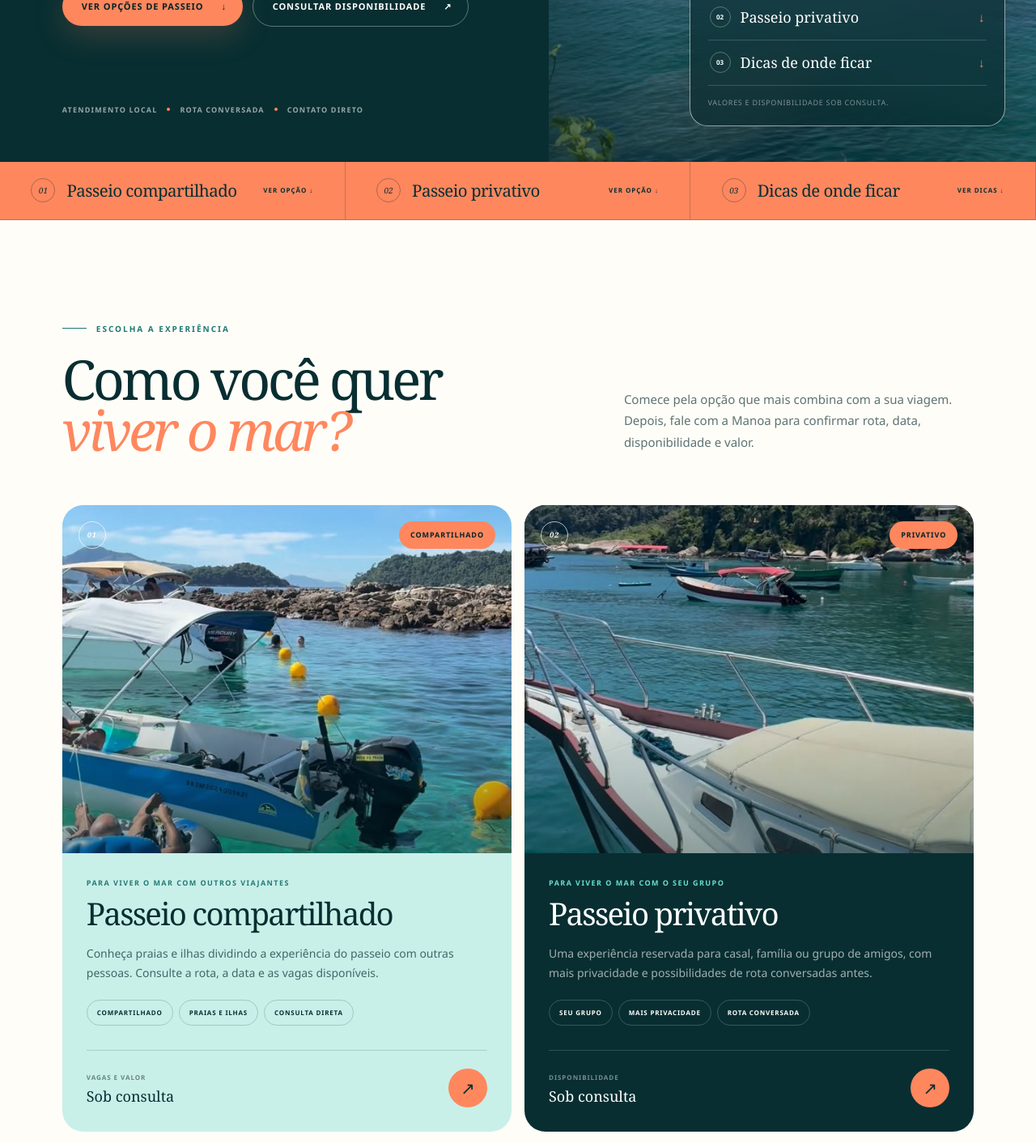
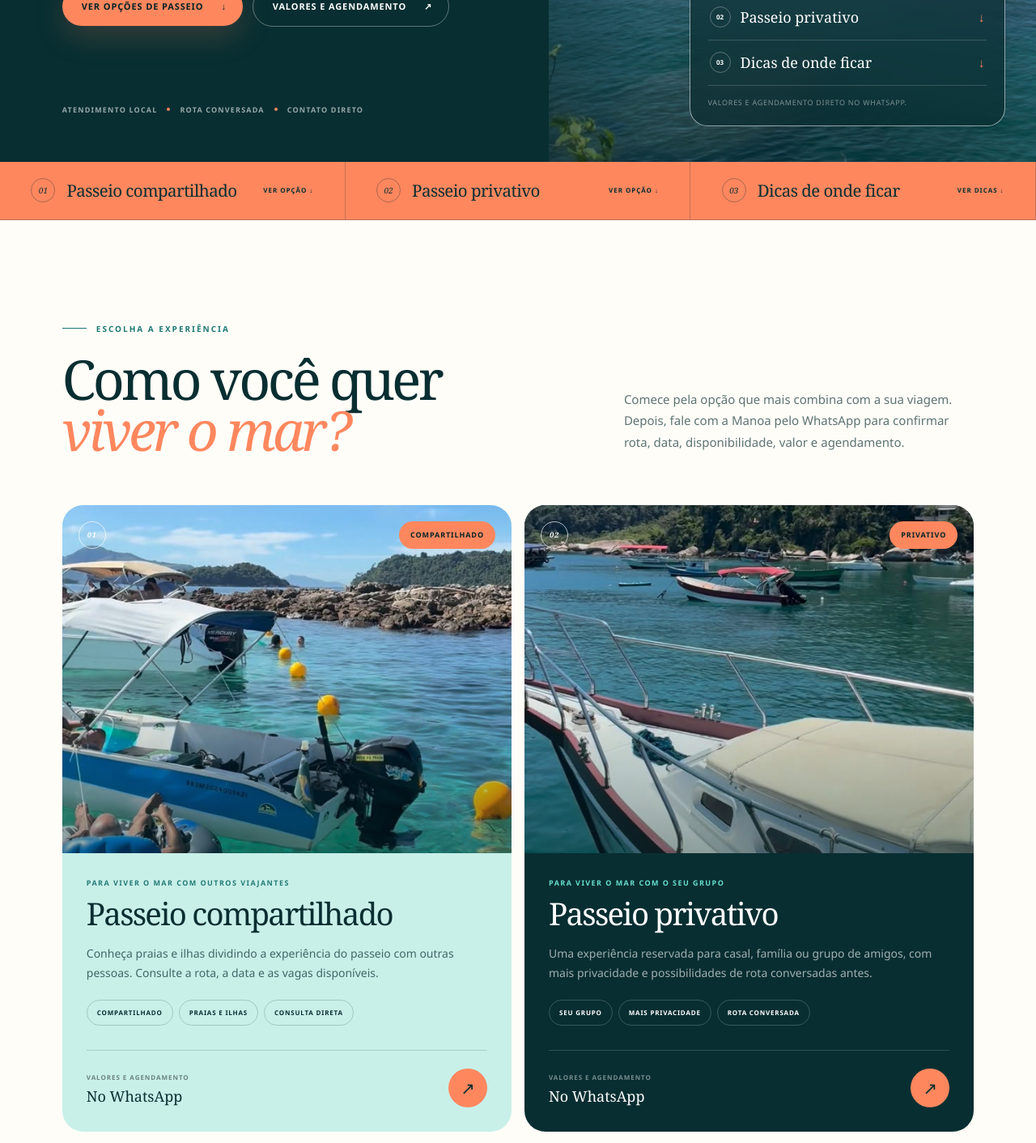
Before and after one commit to Judice007/manoatour, a Next.js app: page / in a window 1280 px wide. Shown: the part 600-2012 px from the top of the page at 81% size. Built offline with nearby package versions, Linux system fonts and the light colour scheme.

Commit message:
Clarify WhatsApp pricing and booking

```diff
--- a/app/layout.tsx
+++ b/app/layout.tsx
@@ -3,21 +3,21 @@ import "./globals.css";
 
 export const metadata: Metadata = {
   title: "Manoa Tour | Reserve seu passeio em Angra dos Reis",
-  description: "Consulte passeios compartilhados ou privativos em Angra dos Reis e receba dicas de parceiros para ficar na região.",
+  description: "Passeios compartilhados ou privativos em Angra dos Reis, com valores e agendamento direto pelo WhatsApp.",
   icons: {
     icon: "/manoa-profile.jpg",
     apple: "/manoa-profile.jpg",
   },
   openGraph: {
     title: "Manoa Tour | Passeios em Angra dos Reis",
-    description: "Passeios compartilhados ou privativos em Angra dos Reis e Ilha Grande.",
+    description: "Passeios compartilhados ou privativos, com valores e agendamento direto pelo WhatsApp.",
     type: "website",
     images: [{ url: "/og.png", width: 1536, height: 1024, alt: "Manoa Tour — passeios em Angra dos Reis" }],
   },
   twitter: {
     card: "summary_large_image",
     title: "Manoa Tour | Passeios em Angra dos Reis",
-    description: "Consulte seu próximo passeio por Angra e Ilha Grande.",
+    description: "Valores e agendamento do seu passeio direto pelo WhatsApp.",
     images: ["/og.png"],
   },
 };
--- a/app/page.tsx
+++ b/app/page.tsx
@@ -9,16 +9,16 @@ const bookingSteps = [
 
 const faqs = [
   {
-    question: "Como faço para consultar um passeio?",
-    answer: "Abra o canal oficial de contato, informe a data, a quantidade de pessoas e se procura passeio compartilhado ou privativo.",
+    question: "Como faço para agendar um passeio?",
+    answer: "Chame a Manoa pelo WhatsApp e informe a data, a quantidade de pessoas e se procura passeio compartilhado ou privativo.",
   },
   {
     question: "Os valores aparecem no site?",
-    answer: "Os valores e a disponibilidade são confirmados diretamente pela equipe, de acordo com a data e a experiência desejada.",
+    answer: "Os valores, as vagas, a disponibilidade e o agendamento são tratados diretamente com a equipe pelo WhatsApp.",
   },
   {
     question: "Posso conversar sobre a rota antes de reservar?",
-    answer: "Sim. O contato serve justamente para alinhar as possibilidades de rota e escolher uma experiência adequada ao seu grupo.",
+    answer: "Sim. Pelo WhatsApp, você pode alinhar as possibilidades de rota e escolher uma experiência adequada ao seu grupo.",
   },
   {
     question: "A Manoa oferece hospedagem?",
@@ -43,7 +43,7 @@ export default function Home() {
         </nav>
 
         <a className="header-cta" href={contactUrl} target="_blank" rel="noreferrer">
-          Consultar agora <span aria-hidden="true">↗</span>
+          Falar no WhatsApp <span aria-hidden="true">↗</span>
         </a>
 
         <details className="mobile-menu">
@@ -53,7 +53,7 @@ export default function Home() {
             <a href="#destinos">Destinos</a>
             <a href="#reserva">Como reservar</a>
             <a href="#duvidas">Dúvidas</a>
-            <a href={contactUrl} target="_blank" rel="noreferrer">Consultar passeio ↗</a>
+            <a href={contactUrl} target="_blank" rel="noreferrer">Falar no WhatsApp ↗</a>
           </nav>
         </details>
       </header>
@@ -71,7 +71,7 @@ export default function Home() {
               Ver opções de passeio <span aria-hidden="true">↓</span>
             </a>
             <a className="button button--ghost" href={contactUrl} target="_blank" rel="noreferrer">
-              Consultar disponibilidade <span aria-hidden="true">↗</span>
+              Valores e agendamento <span aria-hidden="true">↗</span>
             </a>
           </div>
           <div className="hero-proof" aria-label="Diferenciais da Manoa">
@@ -89,7 +89,7 @@ export default function Home() {
             <a href="#passeio-compartilhado"><span><b>01</b>Passeio compartilhado</span><i aria-hidden="true">↓</i></a>
             <a href="#passeio-privativo"><span><b>02</b>Passeio privativo</span><i aria-hidden="true">↓</i></a>
             <a href="#onde-ficar"><span><b>03</b>Dicas de onde ficar</span><i aria-hidden="true">↓</i></a>
-            <small>Valores e disponibilidade sob consulta.</small>
+            <small>Valores e agendamento direto no WhatsApp.</small>
           </div>
           <div className="location-badge"><span>RJ</span><strong>Angra dos Reis</strong><small>Costa Verde</small></div>
         </div>
@@ -109,7 +109,7 @@ export default function Home() {
           </div>
           <p>
             Comece pela opção que mais combina com a sua viagem. Depois, fale com a
-            Manoa para confirmar rota, data, disponibilidade e valor.
+            Manoa pelo WhatsApp para confirmar rota, data, disponibilidade, valor e agendamento.
           </p>
         </div>
 
@@ -128,8 +128,8 @@ export default function Home() {
                 <li>Compartilhado</li><li>Praias e ilhas</li><li>Consulta direta</li>
               </ul>
               <div className="tour-card__footer">
-                <span><small>Vagas e valor</small><strong>Sob consulta</strong></span>
-                <a className="circle-link" href={contactUrl} target="_blank" rel="noreferrer" aria-label="Consultar passeio compartilhado">↗</a>
+                <span><small>Valores e agendamento</small><strong>No WhatsApp</strong></span>
+                <a className="circle-link" href={contactUrl} target="_blank" rel="noreferrer" aria-label="Agendar passeio compartilhado pelo WhatsApp">↗</a>
               </div>
             </div>
           </article>
@@ -148,8 +148,8 @@ export default function Home() {
                 <li>Seu grupo</li><li>Mais privacidade</li><li>Rota conversada</li>
               </ul>
               <div className="tour-card__footer">
-                <span><small>Disponibilidade</small><strong>Sob consulta</strong></span>
-                <a className="circle-link" href={contactUrl} target="_blank" rel="noreferrer" aria-label="Consultar passeio privativo">↗</a>
+                <span><small>Valores e agendamento</small><strong>No WhatsApp</strong></span>
+                <a className="circle-link" href={contactUrl} target="_blank" rel="noreferrer" aria-label="Agendar passeio privativo pelo WhatsApp">↗</a>
               </div>
             </div>
           </article>
@@ -198,11 +198,11 @@ export default function Home() {
 
       <section className="booking-section" id="reserva">
         <div className="booking-copy">
-          <p className="eyebrow eyebrow--dark"><span /> Consulta rápida</p>
+          <p className="eyebrow eyebrow--dark"><span /> Agendamento pelo WhatsApp</p>
           <h2>Para começar, envie <em>só o essencial.</em></h2>
-          <p>Com três informações, a conversa já começa mais objetiva e a equipe consegue orientar melhor a sua escolha.</p>
+          <p>Com três informações, a conversa pelo WhatsApp já começa mais objetiva e a equipe consegue passar os valores e orientar sua escolha.</p>
           <a className="button button--primary" href={contactUrl} target="_blank" rel="noreferrer">
-            Consultar meu passeio <span aria-hidden="true">↗</span>
+            Agendar pelo WhatsApp <span aria-hidden="true">↗</span>
           </a>
         </div>
 
@@ -215,8 +215,8 @@ export default function Home() {
           ))}
           <div className="booking-summary">
             <span className="summary-mark" aria-hidden="true">M</span>
-            <div><small>Pronto para consultar?</small><strong>Data + pessoas + experiência</strong></div>
-            <a href={contactUrl} target="_blank" rel="noreferrer" aria-label="Abrir canal oficial da Manoa">↗</a>
+            <div><small>Pronto para agendar?</small><strong>Data + pessoas + experiência</strong></div>
+            <a href={contactUrl} target="_blank" rel="noreferrer" aria-label="Abrir WhatsApp da Manoa">↗</a>
           </div>
         </div>
       </section>
@@ -232,7 +232,7 @@ export default function Home() {
           <div className="why-list">
             <article><span>01</span><div><h3>Contato local</h3><p>Converse diretamente com quem conhece a região e as possibilidades de passeio.</p></div></article>
             <article><span>02</span><div><h3>Escolha orientada</h3><p>Entenda qual opção combina melhor com a data, o grupo e o ritmo da sua viagem.</p></div></article>
-            <article><span>03</span><div><h3>Informação antes de ir</h3><p>Alinhe rota, disponibilidade e o que precisa saber antes de confirmar.</p></div></article>
+            <article><span>03</span><div><h3>Informação antes de ir</h3><p>Alinhe rota, disponibilidade, valores e agendamento diretamente pelo WhatsApp.</p></div></article>
           </div>
         </div>
       </section>
@@ -241,7 +241,7 @@ export default function Home() {
         <div className="faq-title">
           <p className="eyebrow eyebrow--dark"><span /> Dúvidas frequentes</p>
           <h2>Reserve com<br /><em>mais segurança.</em></h2>
-          <p>As condições finais são sempre confirmadas pelo canal oficial da Manoa.</p>
+          <p>Valores, disponibilidade e agendamento são sempre confirmados pelo WhatsApp da Manoa.</p>
         </div>
         <div className="faq-list">
           {faqs.map((faq, index) => (
@@ -258,10 +258,10 @@ export default function Home() {
         <div className="cta-card">
           <p className="eyebrow eyebrow--dark"><span /> Angra está te esperando</p>
           <h2>Escolha a data.<br /><em>A Manoa ajuda no resto.</em></h2>
-          <p>Consulte passeio compartilhado ou privativo e peça dicas de parceiros para ficar na região.</p>
+          <p>Valores e agendamento de passeios compartilhados ou privativos são tratados diretamente pelo WhatsApp.</p>
           <div className="cta-actions">
             <a className="button button--dark" href={contactUrl} target="_blank" rel="noreferrer">
-              Consultar agora <span aria-hidden="true">↗</span>
+              Falar no WhatsApp <span aria-hidden="true">↗</span>
             </a>
             <a className="instagram-link" href={instagramUrl} target="_blank" rel="noreferrer">Ver @manoa.tour</a>
           </div>
@@ -274,11 +274,11 @@ export default function Home() {
           <span><strong>manoa.tour</strong><small>Angra dos Reis</small></span>
         </a>
         <p>Passeios compartilhados • passeios privativos • dicas de parceiros</p>
-        <div><a href={instagramUrl} target="_blank" rel="noreferrer">Instagram ↗</a><a href={contactUrl} target="_blank" rel="noreferrer">Contato ↗</a></div>
+        <div><a href={instagramUrl} target="_blank" rel="noreferrer">Instagram ↗</a><a href={contactUrl} target="_blank" rel="noreferrer">WhatsApp ↗</a></div>
       </footer>
 
-      <a className="floating-cta" href={contactUrl} target="_blank" rel="noreferrer" aria-label="Consultar passeio com a Manoa">
-        <span>Consultar passeio</span><b aria-hidden="true">↗</b>
+      <a className="floating-cta" href={contactUrl} target="_blank" rel="noreferrer" aria-label="Agendar passeio com a Manoa pelo WhatsApp">
+        <span>Agendar no WhatsApp</span><b aria-hidden="true">↗</b>
       </a>
     </main>
   );
```
Also changed, not shown: 2 other files (tests, documents, lock files or other folders).
